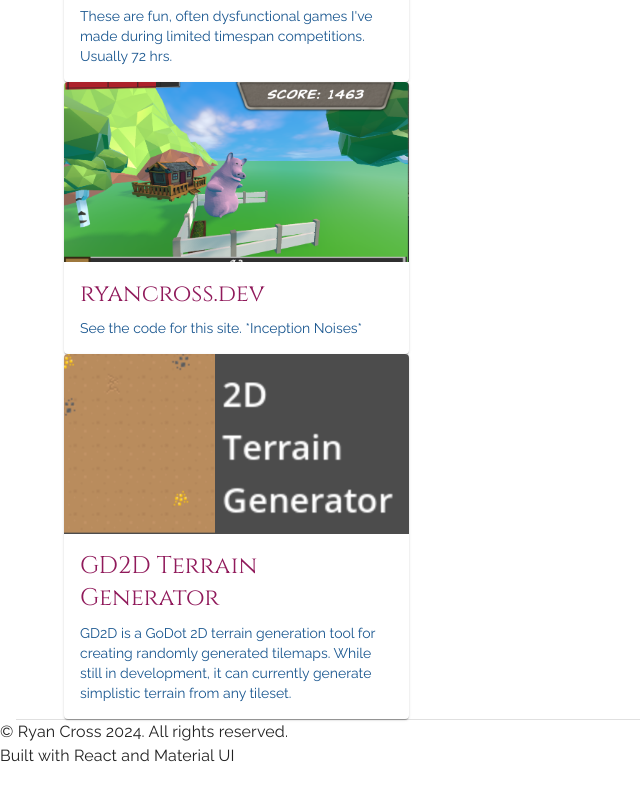
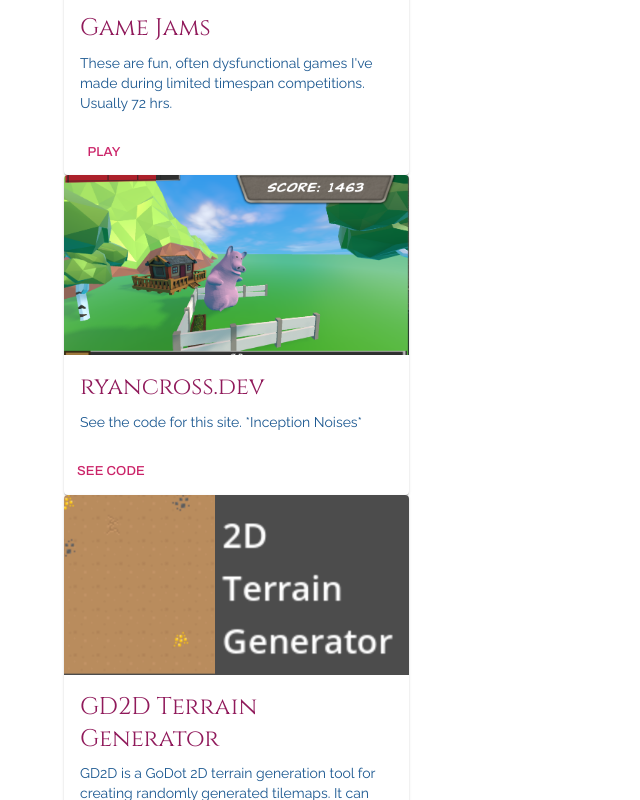
Before and after one commit to RyanCross/ryancross.dev, a React (Create React App) app: page / in a window 1280 px wide. Shown: the part 1180-1980 px from the top of the page, without its empty margins (0-640 px from the left). Before the commit the page ends 1948 px from the top, so only its background shows below. Built offline with nearby package versions, Linux system fonts and the light colour scheme.

Commit message:
hover and link on projects

```diff
--- a/src/components/ProjectCard.jsx
+++ b/src/components/ProjectCard.jsx
@@ -27,9 +27,14 @@ export default function ProjectCard(props) {
           </Typography>
         </CardContent>
       </CardActionArea>
-      {/* <CardActions>
-        <Button size="small">{props.projLinkText}</Button>
-      </CardActions> */}
+      <CardActions>
+        <Button size="small" href={props.projLink} sx={{
+        '&:hover': {
+          backgroundColor: 'primary.main',
+          color: 'secondary.main',
+        },
+      }}>{props.projLinkText}</Button>
+      </CardActions>
     </Card>
   );
 }
--- a/src/constants/displayConstants.js
+++ b/src/constants/displayConstants.js
@@ -27,7 +27,7 @@ export const projects = [
     title: "Syncopath",
     description: "A game built to test and train your rhythm. Made in Godot 4.",
     linkText: "Play",
-    link: "",
+    link: "https://ryancross.itch.io/syncopath",
     img: syncopathImg,
   },
   {
@@ -35,7 +35,7 @@ export const projects = [
     description:
       "These are fun, often dysfunctional games I've made during limited timespan competitions. Usually 72 hrs.",
     linkText: "Play",
-    link: "",
+    link: "https://ryancross.itch.io/",
     img: jamsImg,
   },
   {
@@ -43,15 +43,15 @@ export const projects = [
     description:
       "See the code for this site. *Inception Noises*",
     linkText: "See Code",
-    link: "",
+    link: "https://github.com/RyanCross/ryancross.dev",
     img: devWebsiteImg,
   },
   {
     title: "GD2D Terrain Generator",
     description:
-      "GD2D is a GoDot 2D terrain generation tool for creating randomly generated tilemaps. While still in development, it can currently generate simplistic terrain from any tileset.",
+      "GD2D is a GoDot 2D terrain generation tool for creating randomly generated tilemaps. It can currently generate simplistic terrain from any tileset.",
     linkText: "Learn More",
-    link: "",
+    link: "https://github.com/RyanCross/godot-wave-function-collapse",
     img: godotwfcImg,
   },
 ];
```
